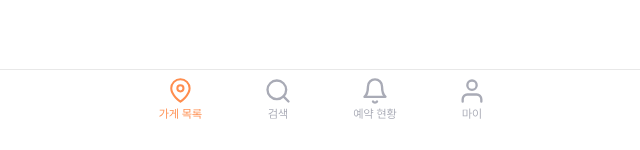
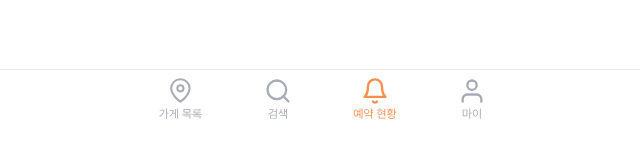
Before and after one commit to seat-checking/web-user, a React (Create React App) app: page /notification in a window 1280 px wide. Shown: the part 647-797 px from the top of the page, without its empty margins (11-651 px from the left). Built offline with nearby package versions, Linux system fonts and the light colour scheme.

Commit message:
[add] 라우팅 설정

```diff
--- a/src/components/Navigation/Navigation.tsx
+++ b/src/components/Navigation/Navigation.tsx
@@ -1,6 +1,6 @@
 import { PATH } from 'common/utils/constants';
 import { useState } from 'react';
-import { Link } from 'react-router-dom';
+import { Link, NavLink } from 'react-router-dom';
 import {
   NavigationIconWrapper,
   NavigationMyicon,
@@ -12,33 +12,21 @@ import {
 import type { VFC } from 'common/utils/types';
 
 export const Navigation: VFC = () => {
-  const [activeIcon, setActiveIcon] = useState('store');
-
-  const handleClick = (iconName: string) => {
-    setActiveIcon(iconName);
-  };
   return (
     <NavigationWrapper>
       <NavigationIconWrapper>
-        <Link to={`/${PATH.storeList}`}>
-          <NavigationStoreIcon
-            onClick={() => handleClick('store')}
-            active={activeIcon === 'store'}
-          />
-        </Link>
-        <Link to='/search'>
+        <NavLink to={`/${PATH.storeList}`}>
+          {({ isActive }) => <NavigationStoreIcon active={isActive} />}
+        </NavLink>
+        <NavLink to={`/${PATH.search}`}>
           <NavigationSearchIcon />
-        </Link>
-        <NavigationNotificationIcon
-          onClick={() => handleClick('notification')}
-          active={activeIcon === 'notification'}
-        />
-        <Link to='/myPage'>
-          <NavigationMyicon
-            onClick={() => handleClick('my')}
-            active={activeIcon === 'my'}
-          />
-        </Link>
+        </NavLink>
+        <NavLink to={`/${PATH.notification}`}>
+          {({ isActive }) => <NavigationNotificationIcon active={isActive} />}
+        </NavLink>
+        <NavLink to={`/${PATH.myPage}`}>
+          {({ isActive }) => <NavigationMyicon active={isActive} />}
+        </NavLink>
       </NavigationIconWrapper>
     </NavigationWrapper>
   );
```
